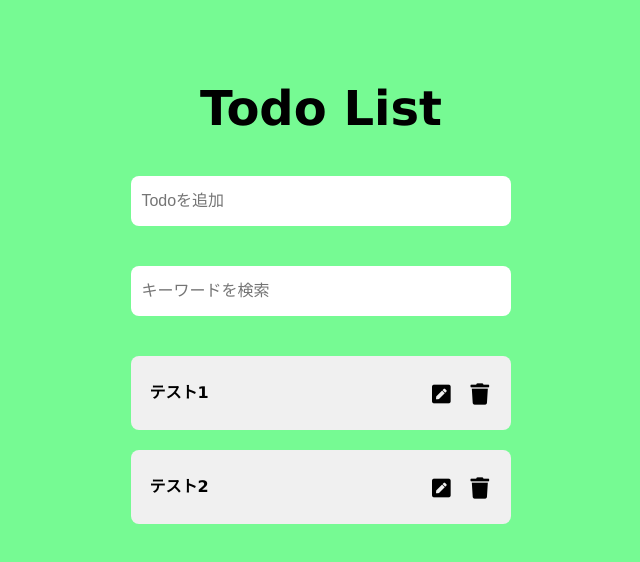
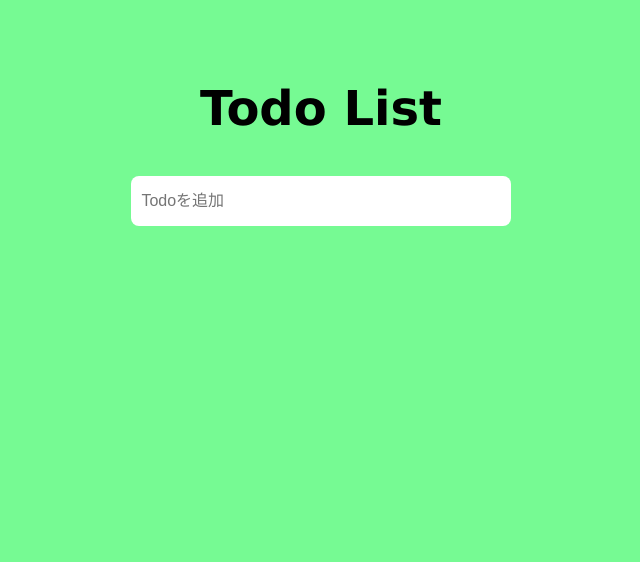
Before and after one commit to masahiro96848/react-hooks-todo, a React (Create React App) app: page / in a window 1280 px wide. Shown: the top 562 px of the page, without its empty margins (319-959 px from the left). Built offline with nearby package versions, Linux system fonts and the light colour scheme.

Commit message:
feat: タスクを追加する機能を追加

```diff
--- a/src/App.jsx
+++ b/src/App.jsx
@@ -1,12 +1,12 @@
-import React, { useState } from "react";
+import React, { useState, useEffect} from "react";
 import { AddTodo } from "./components/AddTodo";
-import { TodoList } from "./components/TodoList";
-
 import './index.css'
 
-export const App = () => {
-    const [todo, setTodo] = useState('')
-    const [todoList, setTodoList] = useState(['テスト1', 'テスト2'])
+export const App = ()  => {
+    const [todo, setTodo] = useState('');
+    const [todos, setTodos] = useState([])
+    const [editTodo, setEditTodo] = useState(false)
+    const [currentTodo, setCurrentTodo] = useState({})
 
     const handleAddTodo = (event) => {
         setTodo(event.target.value)
@@ -14,18 +14,11 @@ export const App = () => {
     const handleSubmit = (event) => {
         event.preventDefault()
         if (todo !== '') {
-            setTodoList([{ id: `${todo}-${Date.now()}`, todo }, ...todoList]);
-            setTodoList([...todoList, todo])
+            setTodos([...todos, { id: new Date(), text: todo.trim()}]);
             setTodo('')
         } else {
             return
         }
-    }
-    const handleDelete = (index) => {
-        const newTodos = [...todoList]
-        newTodos.splice(index, 1)
-        setTodoList(newTodos)
-
     }
 
     return (
@@ -37,15 +30,17 @@ export const App = () => {
                     handleAddTodo={handleAddTodo}
                     handleSubmit={handleSubmit}
                 />
-                <section className="container-area">
-                    <div>
-                        <input className="input-area" placeholder="キーワードを検索" type="text" />
-                    </div>
-                </section>
-                <TodoList
-                    todoList={todoList}
-                    handleDelete={handleDelete}
-                />
+            <section className="container-area">
+                <div>
+                    <ul className="list-row">
+                        {todos.map((todo) => {
+                            return (
+                            <li key={todo.id} className="list" >{todo.text}</li>
+                            )
+                        })}
+                    </ul>
+                </div>
+            </section>
             </div>
         </>
     )
--- a/src/components/TodoItem.jsx
+++ /dev/null
@@ -1,13 +0,0 @@
-import React from "react";
-
-export const TodoItem = (props) => {
-    const { todo, index, handleDelete } = props
-    return (
-        <div className="list-item">
-            <span className="item">{todo}</span>
-            <i className="fas fa-pen-square fa-lg"></i>
-            <i onClick={() => handleDelete(index)} className="fa fa-trash fa-lg" aria-hidden="true"></i>
-        </div>
-
-    )
-}
--- a/src/components/TodoList.jsx
+++ b/src/components/TodoList.jsx
@@ -7,13 +7,12 @@ export const TodoList = (props) => {
         <section className="container-area">
             <div>
                 <ul className="list-row">
-                    {todoList.map((todo, index) => {
+                    {todoList.map((todo) => {
                         return (
-                        <li className="list" key={index}>
+                        <li key={todo.id} className="list" >
                             <TodoItem
-                                todo={todo}
-                                index={index}
-                                handleDelete={handleDelete}
+                                todo={todo.text}
+
                             />
                         </li>
                         )
```
